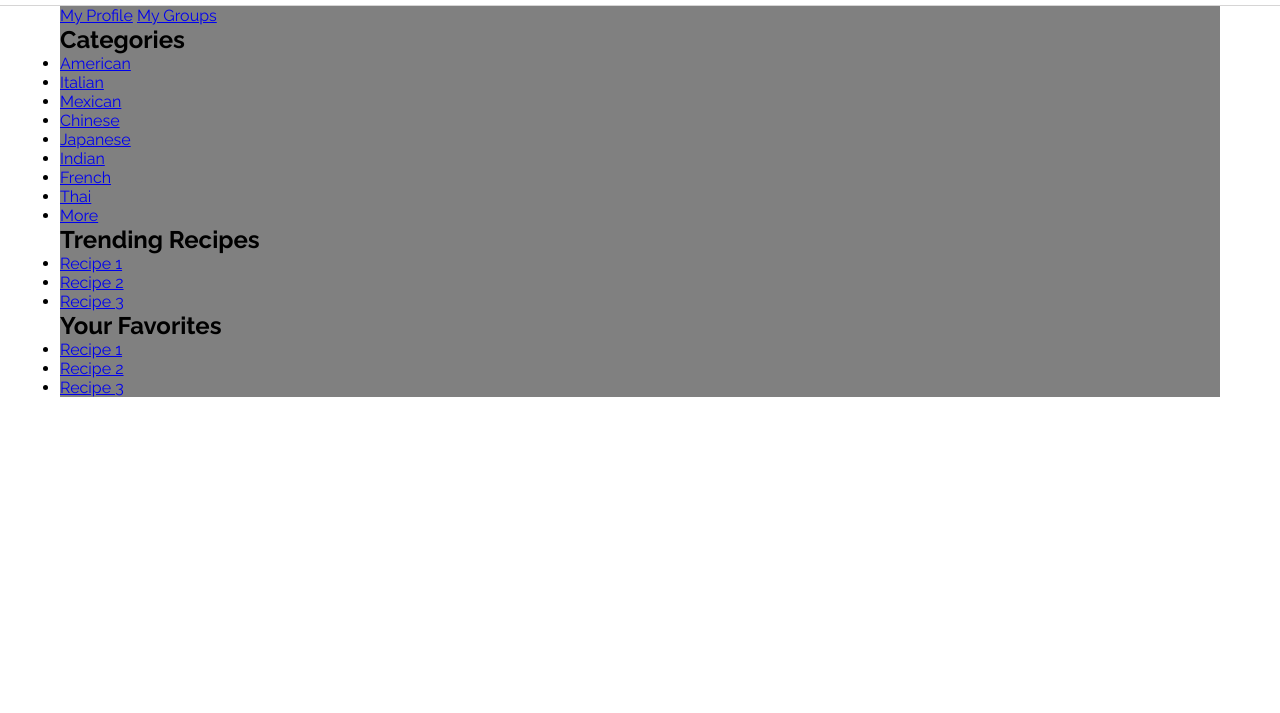
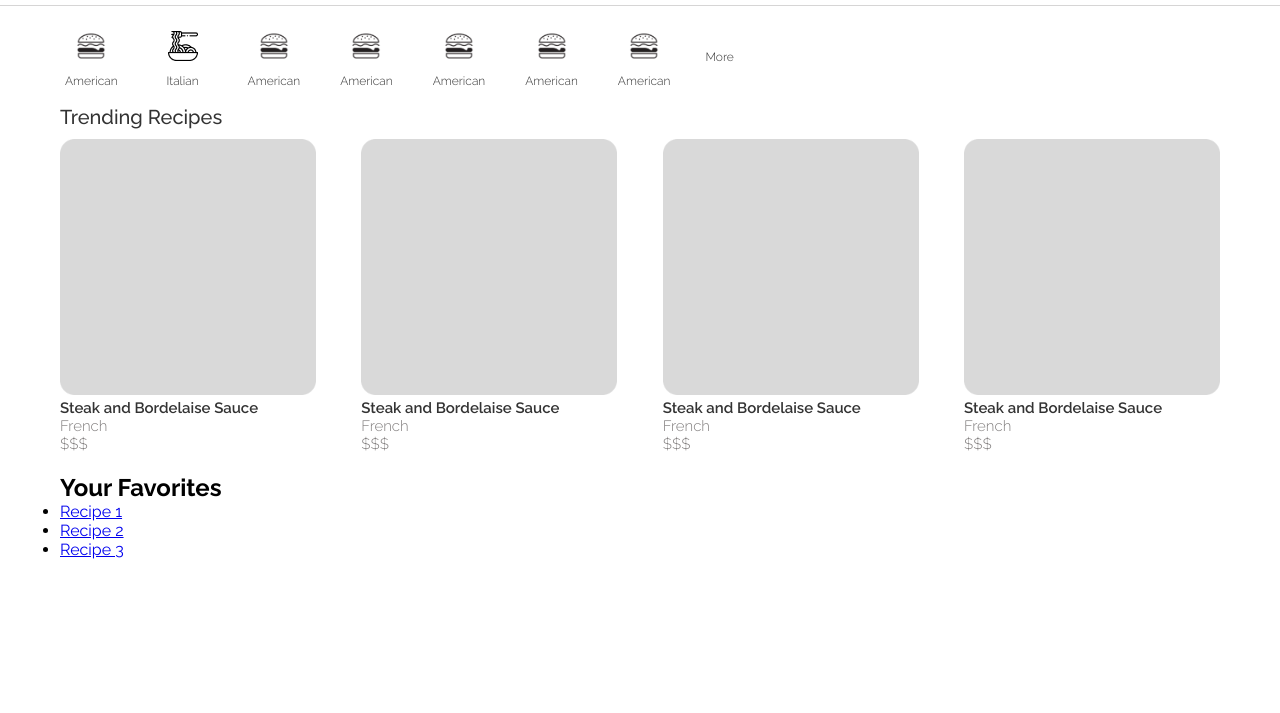
Before and after one commit to ethanoutangoun/CSC-437, a website: page packages/proto/public/index.html in a window 1280 px wide. Shown: the part 87-800 px from the top of the page. Drawn offline with Linux system fonts and the light colour scheme.

Commit message:
Added category and skeletons

```diff
--- a/packages/proto/public/index.html
+++ b/packages/proto/public/index.html
@@ -10,10 +10,10 @@
     <article>
       <header class="navbar">
         <div class="navbar-content">
-          <div class="logo">
+          <a class="logo" href="index.html">
             <img src="images/icon.png" alt="Cooked Logo" width="50px" />
             <h1>COOKED</h1>
-          </div>
+          </a>
 
           <section class="search-box">
             <form>
@@ -26,8 +26,6 @@
           </section>
 
           <div class="right-navbar">
-
-
             <a class="group-icon" href="groups.html">
               <img src="images/groups.png" alt="Groups" width="40px" />
             </a>
@@ -42,37 +40,72 @@
       </header>
 
       <div class="content">
-        <a href="profile.html">My Profile</a>
-        <a href="groups.html">My Groups</a>
+        <section class="category">
+          <div>
+            <ul class="category-list">
+              <li>
+                <a class="category-item" href="recipe-category.html">
+                  <div class="image-border">
+                    <img src="icons/american.png" alt="American" width="50px" />
+                  </div>
+                  <p>American</p>
+                </a>
+              </li>
 
-        <section>
-          <h2>Categories</h2>
-          <div>
-            <ul>
               <li>
-                <a href="recipe-category.html">American</a>
+                <a class="category-item" href="recipe-category.html">
+                  <div class="image-border">
+                    <img src="icons/italian.png" alt="Italian" width="30px" />
+                  </div>
+                  <p>Italian</p>
+                </a>
               </li>
+
               <li>
-                <a href="recipe-category.html">Italian</a>
+                <a class="category-item" href="recipe-category.html">
+                  <div class="image-border">
+                    <img src="icons/american.png" alt="American" width="50px" />
+                  </div>
+                  <p>American</p>
+                </a>
               </li>
+
               <li>
-                <a href="recipe-category.html">Mexican</a>
+                <a class="category-item" href="recipe-category.html">
+                  <div class="image-border">
+                    <img src="icons/american.png" alt="American" width="50px" />
+                  </div>
+                  <p>American</p>
+                </a>
               </li>
+
               <li>
-                <a href="recipe-category.html">Chinese</a>
+                <a class="category-item" href="recipe-category.html">
+                  <div class="image-border">
+                    <img src="icons/american.png" alt="American" width="50px" />
+                  </div>
+                  <p>American</p>
+                </a>
               </li>
+
               <li>
-                <a href="recipe-category.html">Japanese</a>
+                <a class="category-item" href="recipe-category.html">
+                  <div class="image-border">
+                    <img src="icons/american.png" alt="American" width="50px" />
+                  </div>
+                  <p>American</p>
+                </a>
               </li>
+
               <li>
-                <a href="recipe-category.html">Indian</a>
+                <a class="category-item" href="recipe-category.html">
+                  <div class="image-border">
+                    <img src="icons/american.png" alt="American" width="50px" />
+                  </div>
+                  <p>American</p>
+                </a>
               </li>
-              <li>
-                <a href="recipe-category.html">French</a>
-              </li>
-              <li>
-                <a href="recipe-category.html">Thai</a>
-              </li>
+
               <li>
                 <a href="recipe-category.html">More</a>
               </li>
@@ -80,21 +113,48 @@
           </div>
         </section>
 
-        <section>
+        <section class="trending">
           <h2>Trending Recipes</h2>
-          <div>
-            <ul>
-              <li>
-                <a href="recipe.html">Recipe 1</a>
+
+          <ul class="recipe-list">
+            <li class="recipe-container">
+              <a href="recipe.html">
+                <img src="images/skeleton.png" alt="Recipe 1" width="250" />
+                <h4>Steak and Bordelaise Sauce</h4>
+                <p>French</p>
+                <p>$$$</p>
+              </a>
             </li>
-              <li>
-                <a href="recipe.html">Recipe 2</a>
+
+            <li class="recipe-container">
+              <a href="recipe.html">
+                <img src="images/skeleton.png" alt="Recipe 1" width="250" />
+                <h4>Steak and Bordelaise Sauce</h4>
+                <p>French</p>
+                <p>$$$</p>
+              </a>
             </li>
-              <li>
-                <a href="recipe.html">Recipe 3</a>
+
+            <li class="recipe-container">
+              <a href="recipe.html">
+                <img src="images/skeleton.png" alt="Recipe 1" width="250" />
+                <h4>Steak and Bordelaise Sauce</h4>
+                <p>French</p>
+                <p>$$$</p>
+              </a>
             </li>
+
+            <li class="recipe-container">
+              <a href="recipe.html">
+                <img src="images/skeleton.png" alt="Recipe 1" width="250" />
+                <h4>Steak and Bordelaise Sauce</h4>
+                <p>French</p>
+                <p>$$$</p>
+              </a>
+            </li>
+
+
           </ul>
-          </div>
         </section>
 
         <section>
--- a/packages/proto/public/styles/page.css
+++ b/packages/proto/public/styles/page.css
@@ -1,4 +1,6 @@
 @import url("https://fonts.googleapis.com/css2?family=Raleway:ital,wght@0,100;0,200;0,300;0,400;0,500;0,600;0,700;0,800;1,300;1,400&display=swap");
+@import url('https://fonts.googleapis.com/css2?family=Montserrat:ital,wght@0,100;0,200;0,300;0,400;0,500;0,600;0,700;1,200;1,300;1,400;1,500&display=swap');
+
 
 * {
   font-family: "Raleway", sans-serif;
@@ -6,21 +8,13 @@
   margin: 0;
 }
 
-
-
-
-.navbar{
-
-
-
-
+.navbar {
   background-color: #fff;
   padding: 20px 0;
   border-bottom: 1px solid #d6d5d5;
 }
 
-
-.navbar-content{
+.navbar-content {
   display: flex;
   justify-content: space-between;
   align-items: center;
@@ -29,33 +23,36 @@
   margin-right: 60px;
 }
 
-
-.logo{
+.logo {
   display: flex;
   align-items: center;
   gap: 10px;
+}
+
+
+
+.logo h1 {
+  font-size: 28px;
+  font-weight: 300;
+  color: #ac0e0e;
+  text-shadow: 1px 1px 1px #d6d5d5;
+}
+
+.navbar-content a{
+    text-decoration: none;
 
 }
 
-.logo h1{
-    font-size: 28px;
-    font-weight: 300;
-    color: #C60404;
-}
-
-.content{
-    background-color:gray;
+.content {
   margin-left: 60px;
   margin-right: 60px;
 }
 
-
-.search-box{
+.search-box {
   margin-right: 100px;
 }
 
-.search-box input{
-
+.search-box input {
   width: 100%;
   padding-top: 13px;
   padding-bottom: 13px;
@@ -67,25 +64,24 @@
   font-size: 16px;
   font-weight: 300;
   color: #333;
-
 }
 
-.right-navbar{
+.right-navbar {
   display: flex;
   align-items: center;
   gap: 25px;
 }
 
 /* On hover, ease in to make bigger */
-.group-icon img{
+.group-icon img {
   transition: transform 0.3s ease;
 }
 
-.group-icon img:hover{
+.group-icon img:hover {
   transform: scale(1.15);
 }
 
-.navbar-menu{
+.navbar-menu {
   display: flex;
   align-items: center;
   gap: 20px;
@@ -94,7 +90,6 @@
   padding-left: 8px;
   padding-right: 8px;
   border-radius: 20px;
-
 }
 
 /* Add box shadow transition */
@@ -103,13 +98,101 @@
 }
 
 /*add a drop shadow upon hover, shadow in downward direction*/
-.navbar-menu:hover{
+.navbar-menu:hover {
   cursor: pointer;
-    box-shadow: 0px 5px 5px rgba(0,0,0,0.1);
+  box-shadow: 0px 5px 5px rgba(0, 0, 0, 0.1);
 }
 
 @media screen and (max-width: 868px) {
-    .search-box{
+  .search-box {
     display: none;
   }
 }
+
+.category {
+  margin-bottom: 10px;
+}
+
+.category-list {
+  margin-top: 10px;
+  display: flex;
+  list-style: none;
+  gap: 30px;
+  align-items: center;
+}
+
+.category-list a {
+  text-decoration: none;
+  color: #333;
+  font-size: 12px;
+  font-weight: 300;
+}
+
+.category-item {
+  padding: 5px;
+  display: flex;
+  flex-direction: column;
+  justify-content: flex-start;
+  align-items: center;
+  gap: 3px;
+  border-bottom: 2px solid transparent;
+  transition: border-bottom 0.3s ease;
+}
+
+.category-item:hover {
+  border-bottom: 2px solid black;
+  cursor: pointer;
+}
+
+.image-border {
+  width: 50px;
+  height: 50px;
+  display: flex;
+  justify-content: center;
+  align-items: center;
+}
+
+.trending{
+    margin-bottom: 20px;
+}
+
+
+.trending h2 {
+  font-size: 20px;
+  font-weight: 500;
+  color: #333;
+  margin-bottom: 10px;
+}
+
+.recipe-list h4{
+    font-size: 15px;
+    font-weight: 550;
+    color: #333;
+}
+
+.recipe-list {
+  display: flex;
+  justify-content: space-between;
+  font-family: 'Montserrat', sans-serif;
+  flex-wrap: wrap;
+}
+
+.recipe-list li {
+  list-style: none;
+}
+
+.recipe-list a {
+  text-decoration: none;
+  color: #333;
+}
+
+.recipe-list p{
+    font-size: 15px;
+    font-weight: 300;
+    color: #827f7f;
+}
+
+
+.recipe-container img{
+    width: 20vw;
+}
```
Also changed, not shown: packages/proto/public/icons/american.png (added), packages/proto/public/icons/italian.png (added), packages/proto/public/icons/mexican.png (added), packages/proto/public/images/skeleton.png (added). Lines whose indentation alone changed are shown as unchanged.
